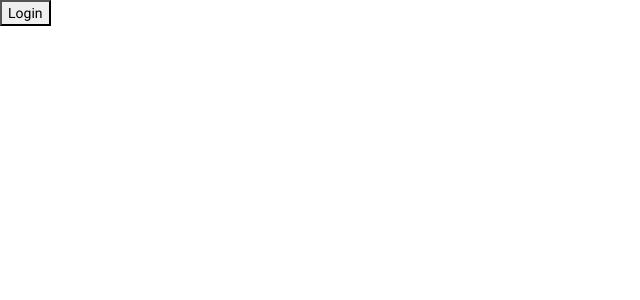
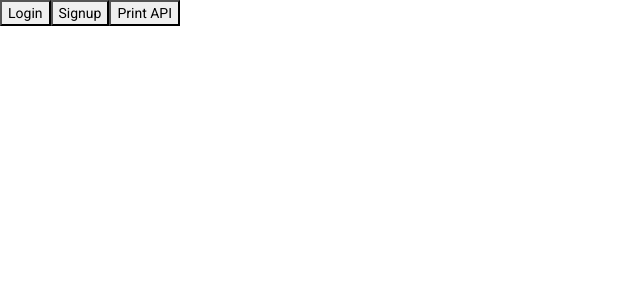
Before and after one commit to GiaBaorr/Cleaner-Frontend, an Angular app: page / in a window 1280 px wide. Shown: the top 300 px of the page, without its empty margins (0-640 px from the left). Built offline with nearby package versions, Linux system fonts and the light colour scheme.

Commit message:
edit home.html

```diff
--- a/src/app/components/home/home.component.html
+++ b/src/app/components/home/home.component.html
@@ -1 +1,3 @@
 <button (click)="handleLoginAction()">Login</button>
+<button (click)="handleSignUpAction()">Signup</button>
+<button (click)="testApi()">Print API</button>
```
